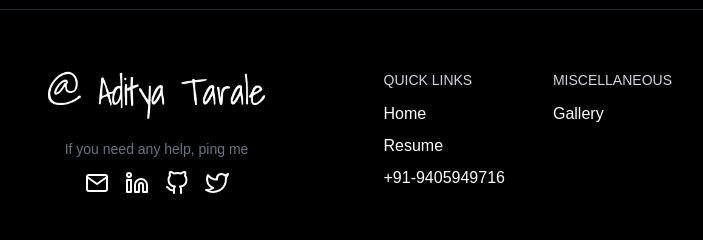
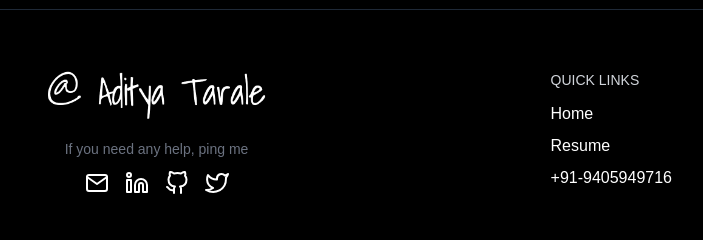
Before and after one commit to AdityaTarale/portfolio, a Next.js app: page / in a window 1280 px wide. Shown: the part 5515-5755 px from the top of the page, without its empty margins (288-991 px from the left). Built offline with nearby package versions, Linux system fonts and the light colour scheme.

Commit message:
Add resume link

```diff
--- a/src/layouts/Footer/NavbarLinks.tsx
+++ b/src/layouts/Footer/NavbarLinks.tsx
@@ -1,8 +1,9 @@
 import Link from "next/link";
 
 type NavbarLink = {
-  linkName: string;
-  linkUrl: string;
+  linkname: string;
+  href: string;
+  target?: string;
 };
 
 type NavbarLinksProps = {
@@ -15,9 +16,9 @@ export default function NavbarLinks({ className, links }: NavbarLinksProps) {
     <ul className={`${className} text-white`}>
       {links?.map((link) => {
         return (
-          <li key={link.linkName} className="hover:underline">
-            <Link href={link.linkUrl}>
-              <p>{link.linkName}</p>
+          <li key={link.linkname} className="hover:underline">
+            <Link {...link}>
+              <p>{link.linkname}</p>
             </Link>
           </li>
         );
--- a/src/layouts/Footer/index.tsx
+++ b/src/layouts/Footer/index.tsx
@@ -8,18 +8,22 @@ function LinkBoxes() {
     {
       title: "QUICK LINKS",
       links: [
-        { linkName: "Home", linkUrl: "/" },
-        { linkName: "Resume", linkUrl: "/resume" },
-        { linkName: "+91-9405949716", linkUrl: "#contact" },
+        { linkname: "Home", href: "/" },
+        {
+          linkname: "Resume",
+          target: "_blank",
+          href: "https://drive.google.com/file/d/1xwt45q463DWOVmA--tvIeGSOb6kH3hKX/view?usp=sharing",
+        },
+        { linkname: "+91-9405949716", href: "#contact" },
       ],
     },
-    {
-      title: "MISCELLANEOUS",
-      links: [
-        { linkName: "Gallery", linkUrl: "/gallery" },
-        // { linkName: "Me", linkUrl: "/me" },
-      ],
-    },
+    // {
+    //   title: "MISCELLANEOUS",
+    //   links: [
+    //     // { linkname: "Gallery", href: "/gallery" },
+    //     // { linkname: "Me", href: "/me" },
+    //   ],
+    // },
   ];
 
   return (
```
